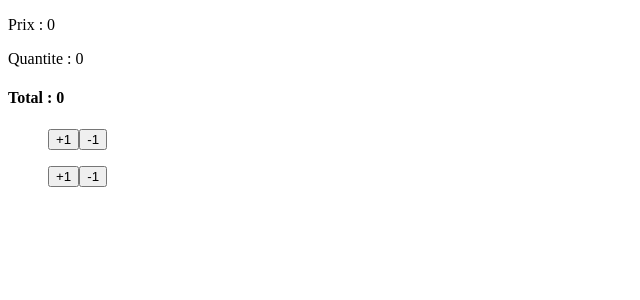
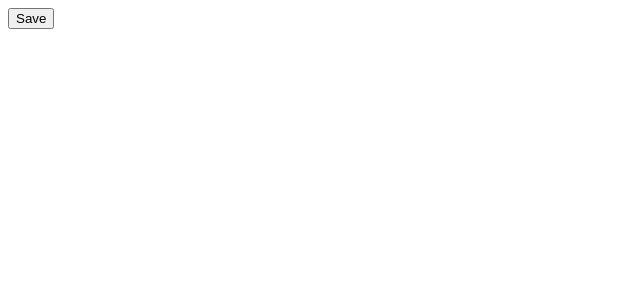
Before and after one commit to hammouyounes/Angular, an Angular app: page / in a window 1280 px wide. Shown: the top 300 px of the page, without its empty margins (0-640 px from the left). Built offline with nearby package versions, Linux system fonts and the light colour scheme.

Commit message:
add form validation check

```diff
--- a/src/app/app.html
+++ b/src/app/app.html
@@ -1,21 +1,3 @@
-<p>Prix : {{ prix() }}</p>
-<p>Quantite : {{ quantite() }}</p>
-
-<h4>Total : {{ total() }}</h4>
-
-<ul>
-  <button (click)="quantite.update(q => q + 1)">+1</button>
-  <button (click)="quantite.update(q => q - 1)">-1</button>
-</ul>
 
 
-<ul>
-  <button (click)="prix.update(p => p + 1)">+1</button>
-  <button (click)="prix.update(p => p - 1)">-1</button>
-</ul>
-<!--
-<button (click)="quantite.update(q => q + 1)">+1</button>
-<button (click)="quantite.update(q => q - 1)">-1</button>
-
-<button (click)="prix.update(p => p + 10)">+10</button>
-<button (click)="prix.update(p => p - 10)">-10</button> -->
+<button  [disabled]="!isFormValid()">Save</button>
--- a/src/app/app.ts
+++ b/src/app/app.ts
@@ -10,9 +10,7 @@ import { FormsModule } from '@angular/forms';
   styleUrl: './app.css',
 })
 export class App {
-  protected readonly title = signal('revision');
-  prix = signal(0);
-  quantite = signal(0);
-
-  total = computed(() => this.prix() * this.quantite());
+  isFormValid() : boolean{
+   return true
+  }
 }
```
